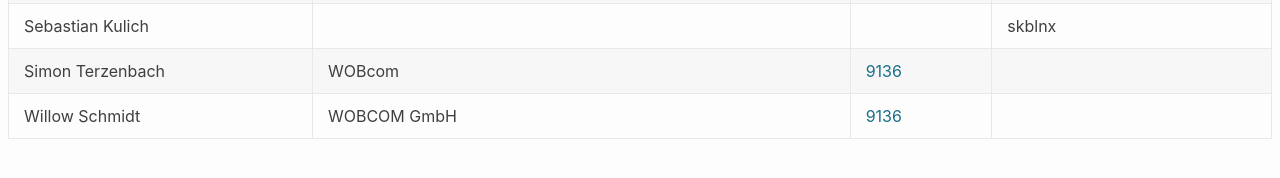
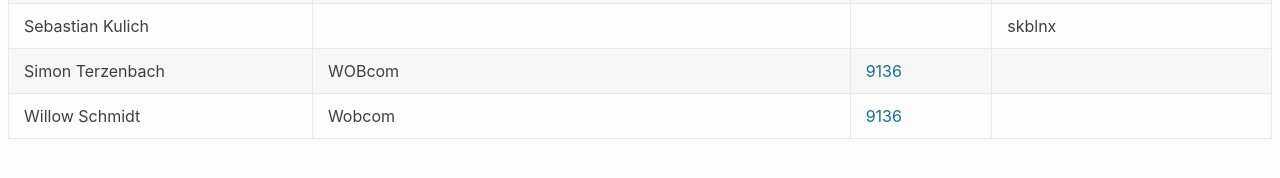
Before and after one commit to denog/pretix-attendeelist, a Jekyll site: the page built from denogmeetup25-04/index.markdown, in a window 1280 px wide. Shown: the part 320-498 px from the top of the page. Built offline with Jekyll 4.4.1, drawn with Linux system fonts in a browser that asks for light colours.

Commit message:
Latest data: Wed Apr  2 19:10:16 UTC 2025

```diff
--- a/_data/attendees_denogmeetup25-04.json
+++ b/_data/attendees_denogmeetup25-04.json
@@ -49,7 +49,7 @@
   },
   {
     "name": "Willow Schmidt",
-    "company": "WOBCOM GmbH",
+    "company": "Wobcom",
     "irc": null,
     "asn": "9136"
   }
```
